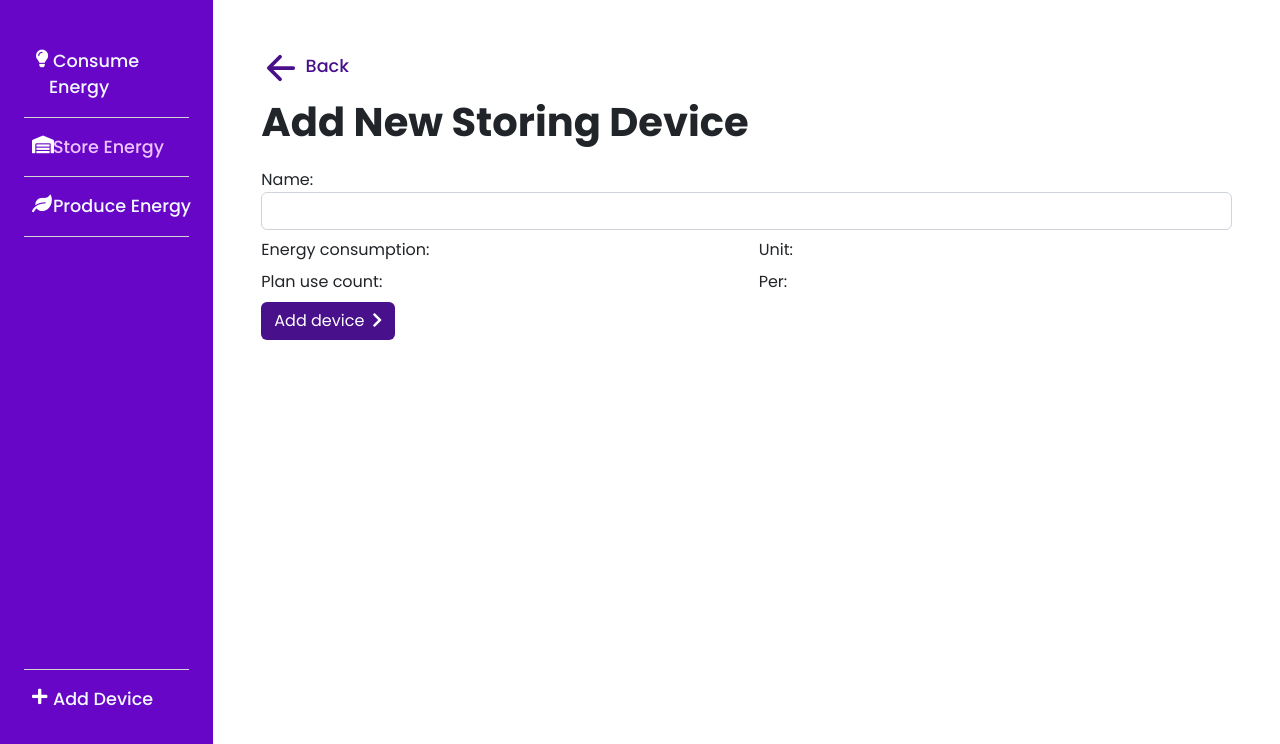
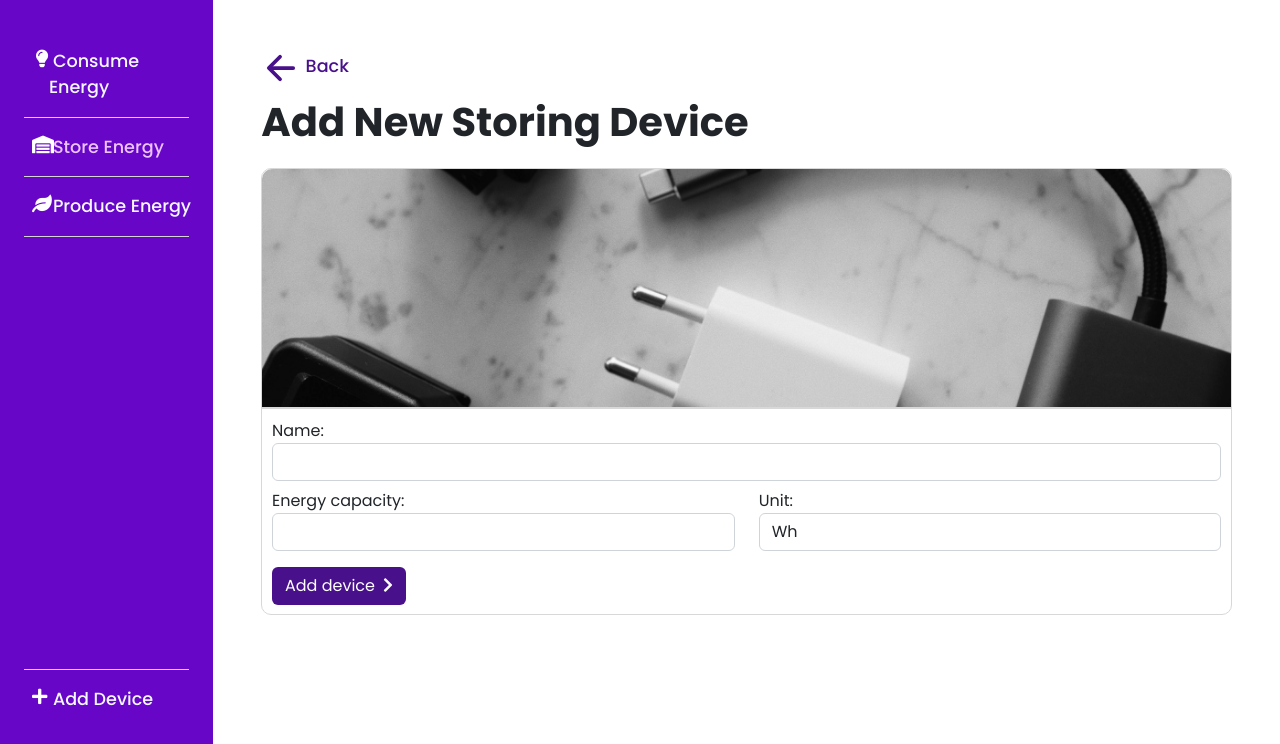
Before and after one commit to piotrzegarek/SmartEnergyHome, a Django app: page /devices/add/store in a window 1280 px wide. Shown: the part 56-800 px from the top of the page. Run offline with Django 4.2, Linux system fonts and the light colour scheme; the visitor is signed in with stand-in values (Sample User, id 1); parts of the project's set-up code (start-up, migrations or seed data) failed here and were passed over; some web fonts are replaced.

Commit message:
Created forms for every device type addition

```diff
--- a/app/apps/devices/forms.py
+++ b/app/apps/devices/forms.py
@@ -1,7 +1,7 @@
 from django.forms import ChoiceField, ModelForm, ValidationError
 from django.utils.translation import gettext_lazy as _
 
-from .enums import EnergyUnit, PlanPeriod
+from .enums import CapacityUnit, EnergyUnit, PlanPeriod
 from .models import ConsumeEnergyDevice, ProduceEnergyDevice, StoreEnergyDevice
 
 
@@ -47,8 +47,15 @@ class ConsumeEnergyForm(BaseDeviceForm):
 class StoreEnergyForm(BaseDeviceForm):
     class Meta(BaseDeviceMeta):
         model = StoreEnergyDevice
+        error_messages = {
+            "capacity_unit": {"min_value": _("Capacity can't be lower than 0")},
+        }
+
+    capacity_unit = ChoiceField(choices=CapacityUnit.choices())
 
 
 class ProduceEnergyForm(BaseDeviceForm):
     class Meta(BaseDeviceMeta):
         model = ProduceEnergyDevice
+
+    capacity_unit = ChoiceField(choices=CapacityUnit.choices())
--- a/app/apps/devices/models.py
+++ b/app/apps/devices/models.py
@@ -16,7 +16,8 @@ class ConsumeEnergyDevice(models.Model):
 class StoreEnergyDevice(models.Model):
     user = models.ForeignKey(User, on_delete=models.CASCADE)
     name = models.CharField(max_length=120)
-    capacity = models.IntegerField(validators=[MinValueValidator(1)])
+    capacity = models.IntegerField(validators=[MinValueValidator(0)])
+    capacity_unit = models.CharField(max_length=10)
     enabled = models.BooleanField(default=True)
 
 
@@ -24,4 +25,5 @@ class ProduceEnergyDevice(models.Model):
     user = models.ForeignKey(User, on_delete=models.CASCADE)
     name = models.CharField(max_length=120)
     capacity = models.IntegerField(validators=[MinValueValidator(1)])
+    capacity_unit = models.CharField(max_length=10)
     enabled = models.BooleanField(default=True)
--- a/app/apps/devices/static/devices/css/devices-add.css
+++ b/app/apps/devices/static/devices/css/devices-add.css
@@ -21,3 +21,28 @@
     color: #e75a5a;
     margin-top: 5px;
 }
+
+.main-add-wrapper {
+    border: 1px solid #d8d8d8;
+    border-radius: 10px;
+}
+
+.main-add-wrapper .image-wrapper {
+    height: 30vh;
+    width: 100%;
+    display: flex;
+}
+
+.main-add-wrapper .image-wrapper img {
+    object-fit: cover;
+    border-top-left-radius: 10px;
+    border-top-right-radius: 10px;
+    border-bottom: 2px solid #d8d8d8;
+}
+
+.main-add-wrapper .form-wrapper {
+    max-height: 37vh;
+    width: 100%;
+    padding: 1%;
+    overflow: auto;
+}
--- a/app/apps/devices/templates/devices/devices-add-form.html
+++ b/app/apps/devices/templates/devices/devices-add-form.html
@@ -23,52 +23,15 @@
                 </a>
               </div>
             <p class="content-title">Add New {{type|title}} Device</p>
-            <form method="post">
-                {% csrf_token %}
-                <div class="form-group mb-2">
-                    <label for="{{ form.name.id_for_label }}">Name:</label>
-                    {{ form.name }}
-                    {{ form.name.errors }}
-                </div>
-
-                <div class="row">
-                    <div class="col-md-6">
-                        <div class="form-group mb-2">
-                            <label for="{{ form.energy_consumption.id_for_label }}">Energy consumption:</label>
-                            {{ form.energy_consumption }}
-                            {{ form.energy_consumption.errors }}
-                            {{ form.energy_unit.errors }}
-                        </div>
-                    </div>
-                    <div class="col-md-6">
-                        <div class="form-group mb-2">
-                            <label for="{{ form.energy_unit.id_for_label }}">Unit:</label>
-                            {{ form.energy_unit }}
-                        </div>
-                    </div>
-                </div>
-
-                <div class="row">
-                    <div class="col-md-6">
-                        <div class="form-group mb-2">
-                            <label for="{{ form.period_execution.id_for_label }}">Plan use count:</label>
-                            {{ form.period_execution }}
-                            {{ form.period_execution.errors }}
-                            {{ form.plan_period.errors }}
-                        </div>
-                    </div>
-                    <div class="col-md-6">
-                        <div class="form-group mb-2">
-                            <label for="{{ form.plan_period.id_for_label }}">Per:</label>
-                            {{ form.plan_period }}
-                        </div>
-                    </div>
-                </div>
-                <button type="submit" class="btn purple-btn">Add device<span class="fas fa-chevron-right ms-2"></span></button>
-                {% if success %}
-                <p class="mt-2">Device added successfully.</p>
+            <div class="main-add-wrapper">
+                {% if type == 'consuming' %}
+                    {% include "devices/includes/consume-form.html" %}
+                {% elif type == 'storing' %}
+                    {% include "devices/includes/store-form.html" %}
+                {% else %}
+                    {% include "devices/includes/produce-form.html" %}
                 {% endif %}
-            </form>
+            </div>
         </div>
     </div>
 </div>
--- /dev/null
+++ b/app/apps/devices/templates/devices/includes/store-form.html
@@ -0,0 +1,34 @@
+{% load static %}
+
+<div class="image-wrapper">
+    <img src="{% static 'images/energy-bank.jpg' %}" class="card-img-top" alt="Dishwasher">
+</div>
+<div class="form-wrapper">
+    <form method="post">
+        {% csrf_token %}
+        <div class="form-group mb-2">
+            <label for="{{ form.name.id_for_label }}">Name:</label>
+            {{ form.name }}
+            {{ form.name.errors }}
+        </div>
+
+        <div class="row">
+            <div class="col-md-6">
+                <div class="form-group mb-2">
+                    <label for="{{ form.capacity.id_for_label }}">Energy capacity:</label>
+                    {{ form.capacity }}
+                    {{ form.capacity.errors }}
+                    {{ form.capacity_unit.errors }}
+                </div>
+            </div>
+            <div class="col-md-6">
+                <div class="form-group mb-2">
+                    <label for="{{ form.capacity_unit.id_for_label }}">Unit:</label>
+                    {{ form.capacity_unit }}
+                </div>
+            </div>
+        </div>
+
+        <button type="submit" class="btn purple-btn mt-2">Add device<span class="fas fa-chevron-right ms-2"></span></button>
+    </form>
+</div>
--- a/app/static/css/base.css
+++ b/app/static/css/base.css
@@ -35,7 +35,8 @@ select.form-control:focus,
 /* width */
 ::-webkit-scrollbar {
     width: 6px;
-  }
+    height: 6px;
+}
 
 /* Track */
 ::-webkit-scrollbar-track {
```
Also changed, not shown: app/apps/devices/enums.py (+12 -0 lines), app/apps/devices/templates/devices/includes/consume-form.html (added, +50 -0 lines), app/apps/devices/templates/devices/includes/produce-form.html (added, +34 -0 lines), app/apps/devices/migrations/0003_consumeenergydevice_enabled_and_more.py (added).
